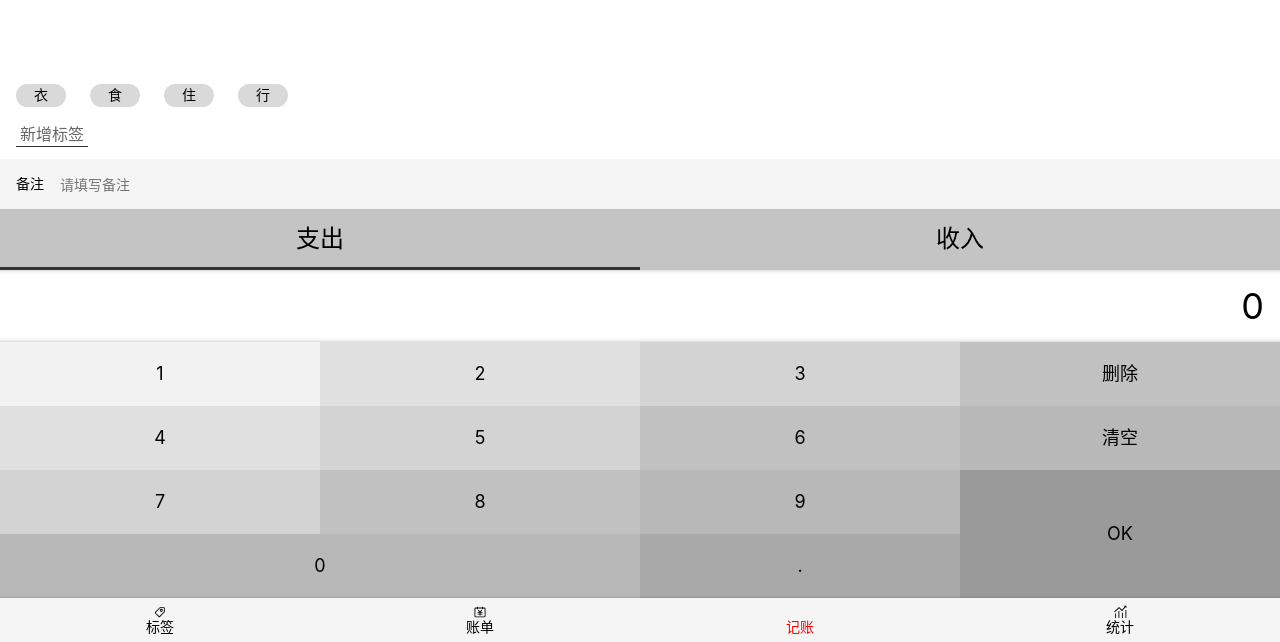
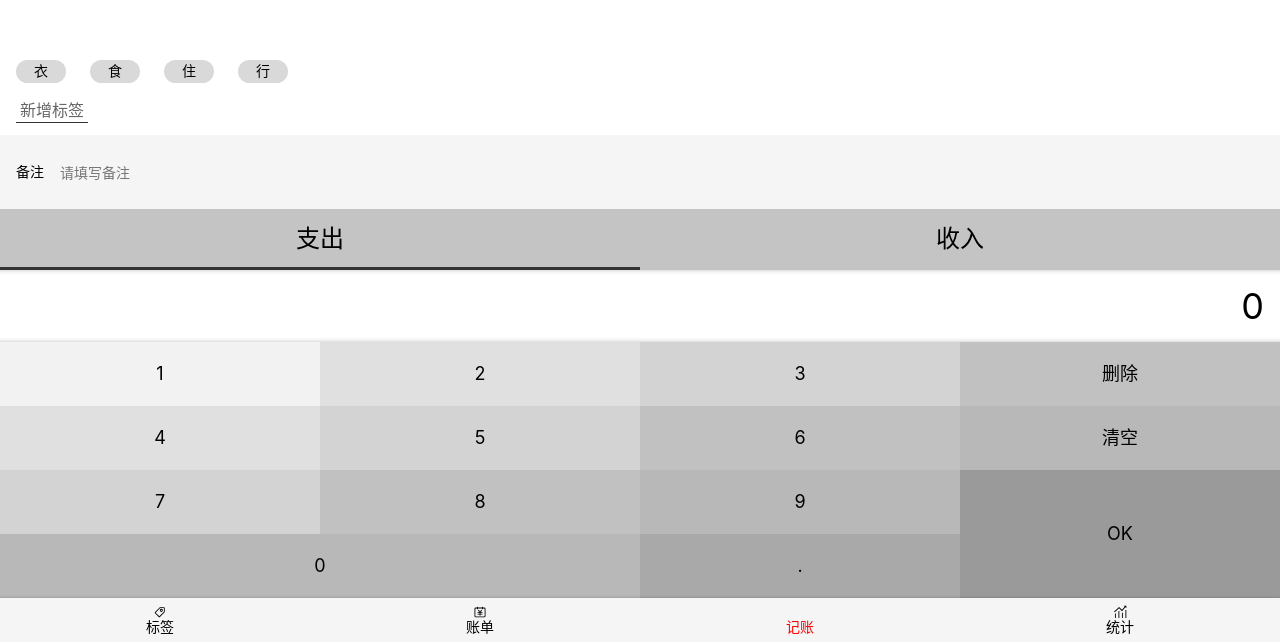
Before and after one commit to UntilTheCore/fingertips-books-react, a React app: page /labels#/money in a window 1280 px wide. Shown: the part 158-800 px from the top of the page. Built offline with nearby package versions, Linux system fonts and the light colour scheme.

Commit message:
完成标签编辑页面样式

```diff
--- a/src/components/money/NotesSection.tsx
+++ b/src/components/money/NotesSection.tsx
@@ -6,8 +6,11 @@ const MyNotesSection = styled.section`
   background: #f5f5f5;
   padding: 0 16px;
   font-size: 14px;
+`;
 
-`;
+const InputWrapper = styled.section`
+  padding: 12px 0;
+`
 
 type Props = {
   value: string,
@@ -23,7 +26,9 @@ const NotesSection: React.FC<Props> = (props) => {
 
   return (
     <MyNotesSection>
-      <Input title="备注" value={note} placeholder="请填写备注" onChange={onChange} />
+      <InputWrapper>
+        <Input title="备注" value={note} placeholder="请填写备注" onChange={onChange} />
+      </InputWrapper>
     </MyNotesSection>
   );
 };
--- a/src/hook/useTags.tsx
+++ b/src/hook/useTags.tsx
@@ -1,7 +1,14 @@
 import { useState } from "react";
 import CreateId from "../lib/createId";
 
-const _tags = [
+type tagType = {
+  id: number,
+  name: string,
+}
+
+type findTagType = (tagId: number) => tagType | undefined;
+
+const _tags: tagType[] = [
   { id: (new CreateId()).getId(), name: "衣" },
   { id: (new CreateId()).getId(), name: "食" },
   { id: (new CreateId()).getId(), name: "住" },
@@ -9,8 +16,11 @@ const _tags = [
 ]
 
 const useTags = () => {
-  const [tags, setTags] = useState<{ id: number, name: string }[]>(_tags);
-  return { tags, setTags };
+  const [tags, setTags] = useState<tagType[]>(_tags);
+  const findTag: findTagType = (tagId: number): tagType | undefined=> {
+    return _tags.filter(tag => tag.id === tagId)[0];
+  }
+  return { tags, setTags, findTag };
 };
 
 export { useTags };
```
